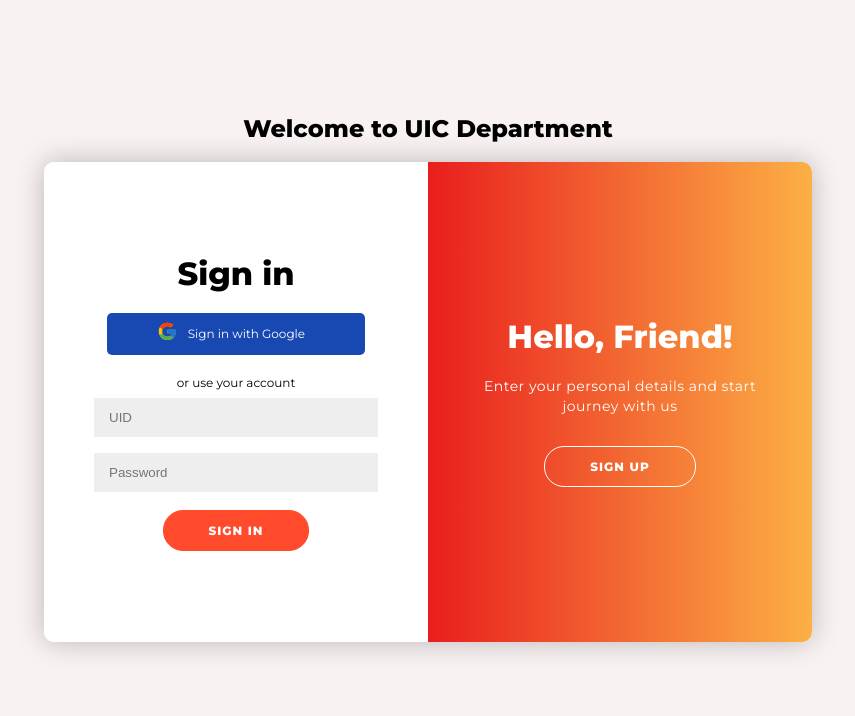
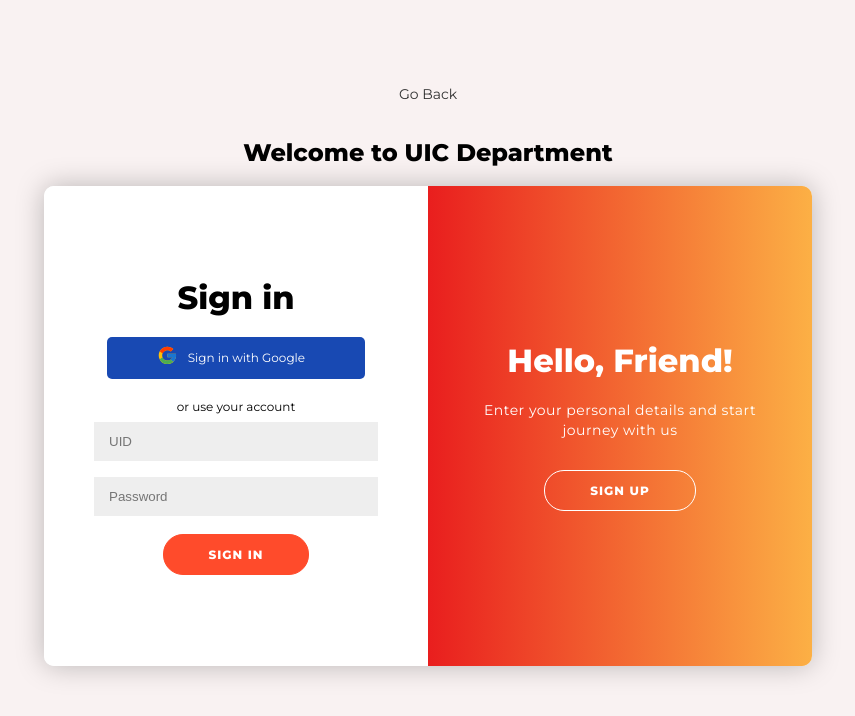
Before and after one commit to Rish7223/Collage-Minor-Project, a Next.js app: page /login in a window 1280 px wide. Shown: the top 716 px of the page, without its empty margins (212-1067 px from the left). Built offline with nearby package versions, Linux system fonts and the light colour scheme; no server answers.

Commit message:
some minor ui bug fix

```diff
--- a/pages/login.js
+++ b/pages/login.js
@@ -23,6 +23,9 @@ const Login = () => {
         <title>Authentication | UIC Project</title>
       </Head>
       <div id="login">
+        <a href="https://uicminorproject.netlify.app/" className="goBack">
+          go back
+        </a>
         {authState.alert && <Alert message={authState.alert} />}
         <h2>Welcome to UIC Department</h2>
         <div className="container" id="container">
--- a/styles/global.css
+++ b/styles/global.css
@@ -5,6 +5,13 @@
 }
 
 /* global */
+
+.goBack {
+  text-decoration: none;
+  color: #000;
+  text-transform: capitalize;
+  font-size: 1.2rem;
+}
 #alert {
   position: absolute;
   top: 5vh;
```
